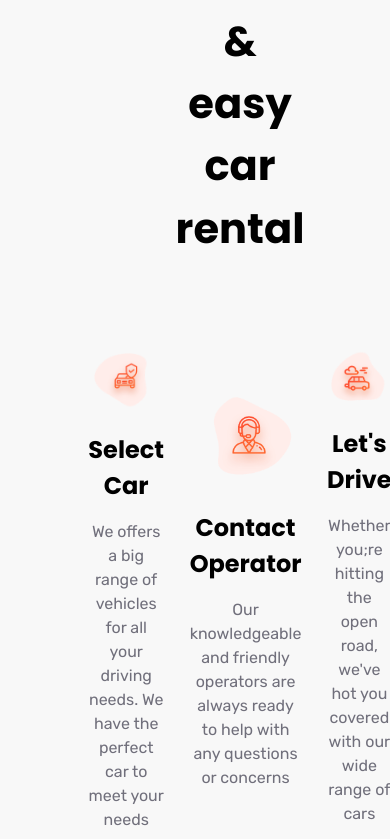
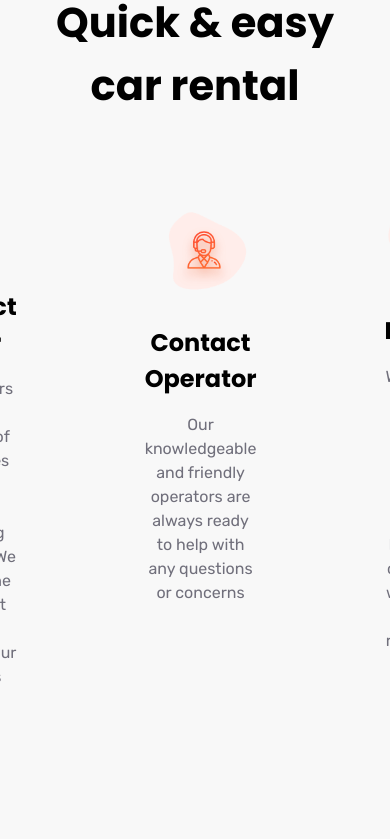
Before and after one commit to TortarZ/car-rental, a Next.js app: page / in a window 390 px wide. Shown: the part 1685-2524 px from the top of the page. Built offline with nearby package versions, Linux system fonts and the light colour scheme.

Commit message:
feat (Plan): Responsive for IPad Pro

```diff
--- a/app/components/Styles/Plan.css
+++ b/app/components/Styles/Plan.css
@@ -38,3 +38,19 @@
   text-align: center;
   gap: 1rem;
 }
+
+@media (max-width: 1024px) {
+  .plan-container {
+    padding: 10rem 3rem;
+  }
+
+  .plan-container-boxes {
+    align-items: flex-start;
+    padding: 5rem 0;
+    gap: 0;
+  }
+
+  .plan-container-boxes-box {
+    padding: 0 4rem;
+  }
+}
```
